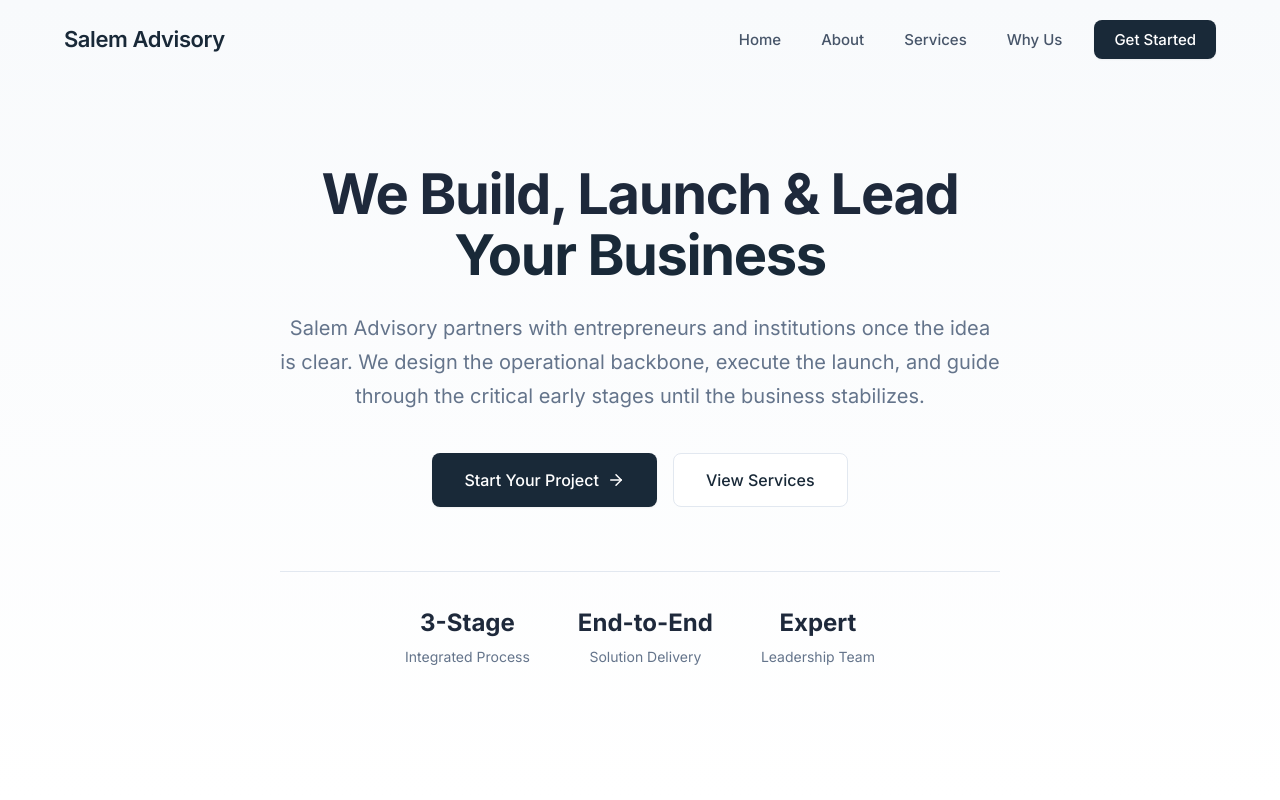
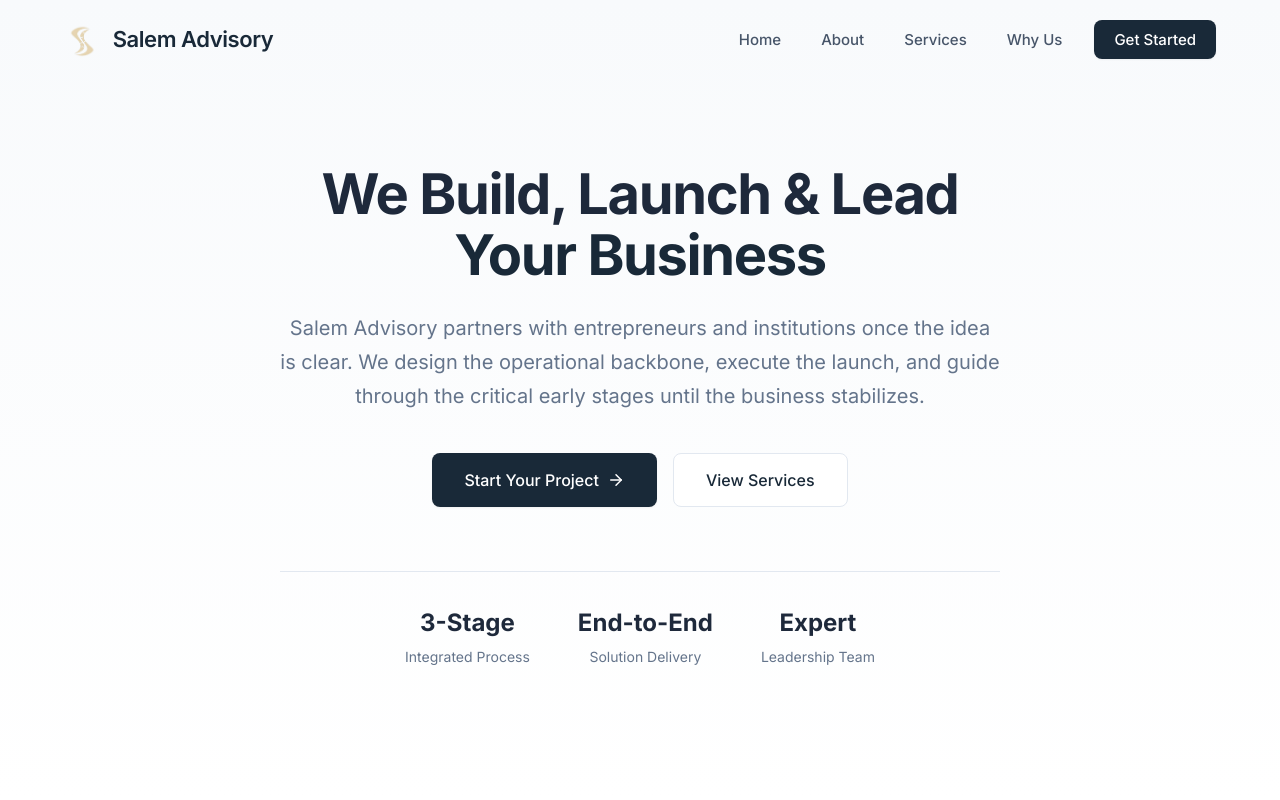
Before and after one commit to AdeAdecodes/salem-advisory, a React (Vite) app: page / in a window 1280 px wide. Shown: the top 800 px of the page. Built offline with nearby package versions, Linux system fonts and the light colour scheme.

Commit message:
Header: add logo + align branding; update brand colors

```diff
--- a/src/components/Header.jsx
+++ b/src/components/Header.jsx
@@ -1,5 +1,6 @@
 import React, { useState, useEffect } from 'react'
 import { Menu, X } from 'lucide-react'
+import logo from '../assets/logo.png'
 
 const Header = () => {
   const [isScrolled, setIsScrolled] = useState(false)
@@ -80,6 +81,8 @@ const Header = () => {
         justifyContent: 'space-between',
         alignItems: 'center'
       }}>
+        <div style={{ display: 'flex', alignItems: 'center', gap: '0.75rem' }}>
+          <img src={logo} alt="Salem Advisory" style={{ height: 36, width: 'auto', display: 'block' }} />
           <div style={{
             fontSize: '1.375rem',
             fontWeight: '600',
@@ -87,6 +90,7 @@ const Header = () => {
             letterSpacing: '-0.02em'
           }}>
             Salem Advisory
+          </div>
         </div>
 
         {/* Desktop Nav */}
```
Lines whose indentation alone changed are shown as unchanged.
